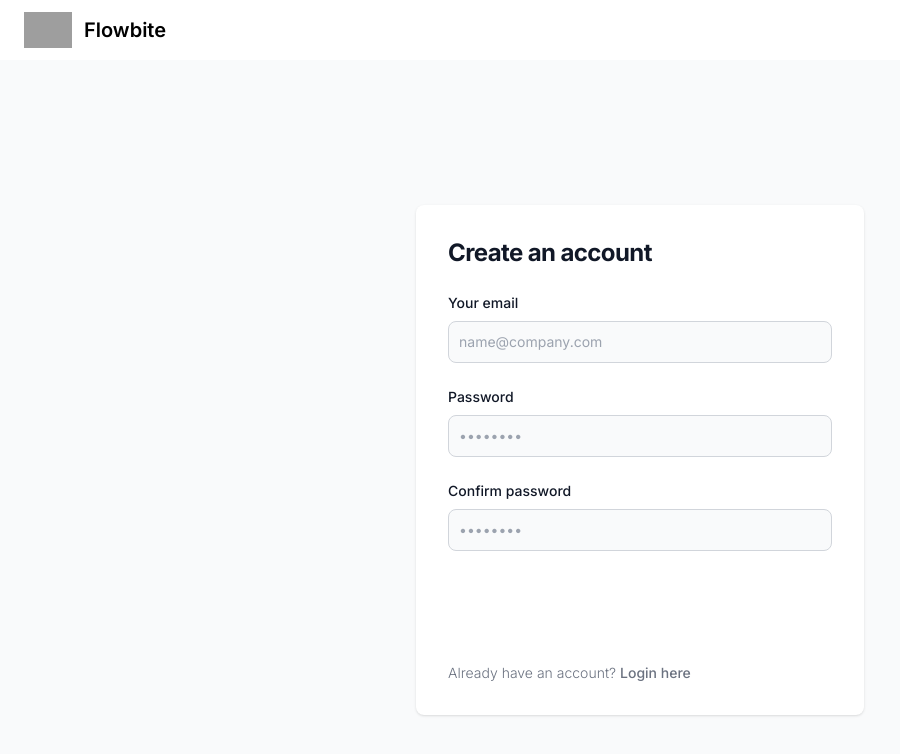
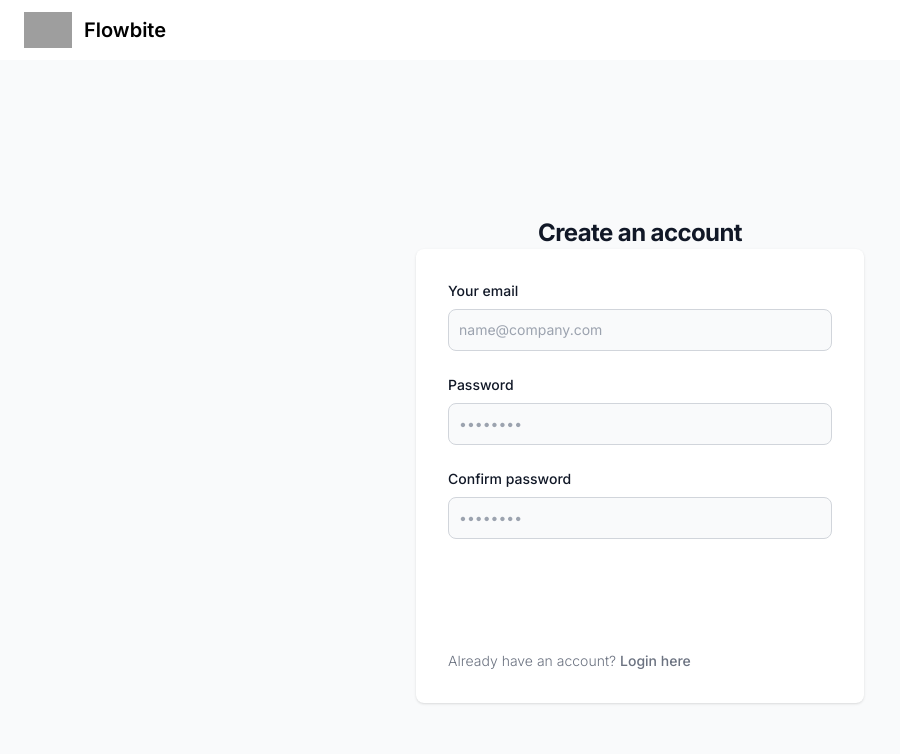
Before and after one commit to neco75/geek_camp_front, a Next.js app: page /register in a window 1280 px wide. Shown: the top 754 px of the page, without its empty margins (0-900 px from the left). Built offline with nearby package versions, Linux system fonts and the light colour scheme; grey boxes are pictures that could not be loaded.

Commit message:
Create an account外に出した

```diff
--- a/src/app/register/page.tsx
+++ b/src/app/register/page.tsx
@@ -7,11 +7,12 @@ function Page() {
       <Header />
       <section className="bg-gray-50 dark:bg-gray-900">
         <div className="flex flex-col items-center justify-center px-6 py-8 mx-auto md:h-screen lg:py-0">
+            <h1 className="text-xl font-bold leading-tight tracking-tight text-gray-900 md:text-2xl dark:text-white">
+                    Create an account
+            </h1>
           <div className="w-full bg-white rounded-lg shadow dark:border md:mt-0 sm:max-w-md xl:p-0 dark:bg-gray-800 dark:border-gray-700">
             <div className="p-6 space-y-4 md:space-y-6 sm:p-8">
-              <h1 className="text-xl font-bold leading-tight tracking-tight text-gray-900 md:text-2xl dark:text-white">
-                Create an account
-              </h1>
+
               <form className="space-y-4 md:space-y-6" action="#">
                 <div>
                   <label htmlFor="email" className="block mb-2 text-sm font-medium text-gray-900 dark:text-white">Your email</label>
```
